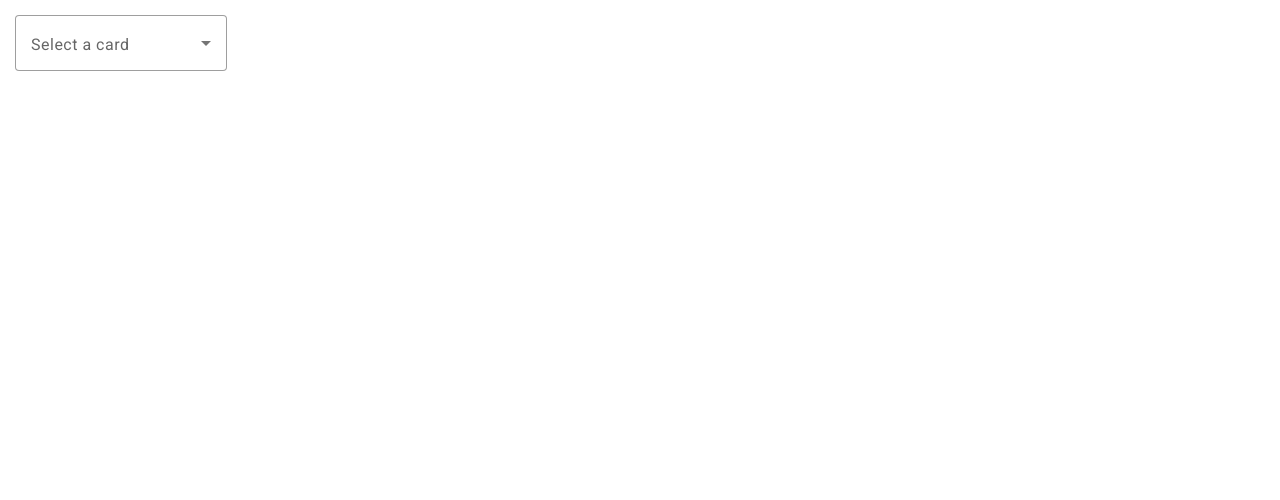
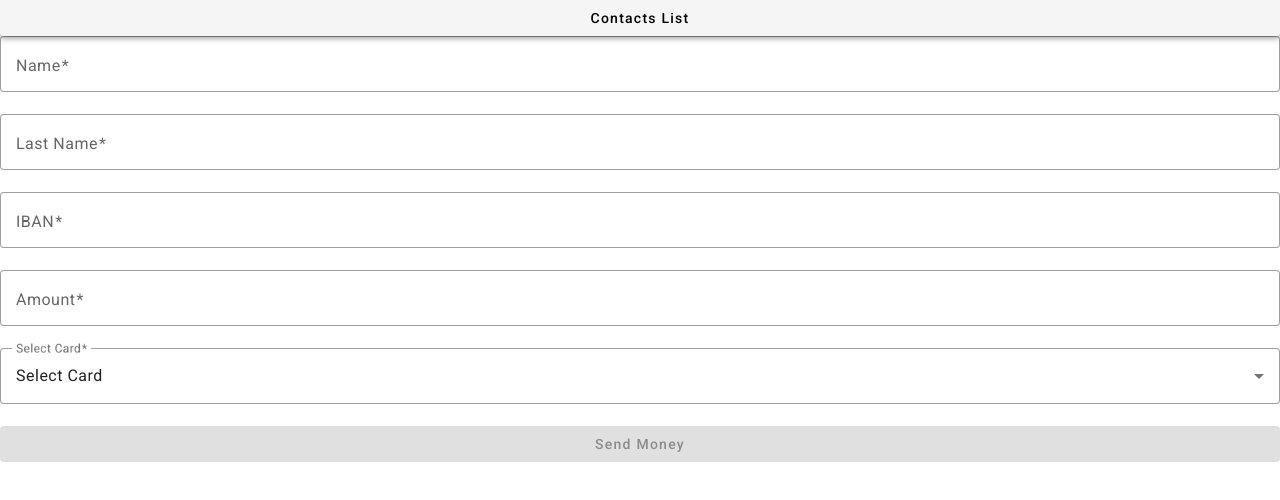
Before and after one commit to feliceNicolasBarcellona/ng-fintech, an Angular app: page / in a window 1280 px wide. Shown: the top 500 px of the page. Built offline with nearby package versions, Linux system fonts and the light colour scheme.

Commit message:
add transfer component

```diff
--- a/src/app/app.component.html
+++ b/src/app/app.component.html
@@ -2,6 +2,9 @@
   (addCard)="addHandler($event)"
   (resetForm)="cancelHandler()"
 ></app-card-form> -->
+
 <!-- <app-cards></app-cards> -->
-<!-- app.component -->
-<app-movements></app-movements>
+
+<!-- <app-movements></app-movements> -->
+
+<app-transfer></app-transfer>
--- a/src/app/app.module.ts
+++ b/src/app/app.module.ts
@@ -16,6 +16,7 @@ import { MovementComponent } from './views/movement/movement.component';
 import { MovementsComponent } from './views/movements/movements.component';
 import { TruncatePipe } from './shared/pipes/truncate.pipe';
 import { FilterByIdPipe } from './shared/pipes/filter-by-id.pipe';
+import { TransferComponent } from './views/transfer/transfer.component';
 
 @NgModule({
   declarations: [
@@ -29,7 +30,8 @@ import { FilterByIdPipe } from './shared/pipes/filter-by-id.pipe';
     MovementComponent,
     MovementsComponent,
     TruncatePipe,
-    FilterByIdPipe
+    FilterByIdPipe,
+    TransferComponent
   ],
   imports: [
     BrowserModule,
--- /dev/null
+++ b/src/app/views/transfer/transfer.component.html
@@ -0,0 +1,55 @@
+<form [formGroup]="transferForm">
+  <button
+    mat-raised-button
+    color="secondary"
+    type="button"
+  >
+    Contacts List
+  </button>
+  <mat-form-field appearance="outline">
+    <mat-label>Name</mat-label>
+    <input matInput formControlName="name" />
+    <mat-error *ngIf="transferForm.get('name')?.hasError('required')">
+      <strong>Name</strong> is required
+    </mat-error>
+  </mat-form-field>
+  <mat-form-field appearance="outline">
+    <mat-label>Last Name</mat-label>
+    <input matInput formControlName="lastName" />
+    <mat-error *ngIf="transferForm.get('lastName')?.hasError('required')">
+      <strong>Last Name</strong> is required
+    </mat-error>
+  </mat-form-field>
+  <mat-form-field appearance="outline">
+    <mat-label>IBAN</mat-label>
+    <input matInput formControlName="iban" />
+    <mat-error *ngIf="transferForm.get('iban')?.hasError('required')">
+      <strong>IBAN</strong> is required
+    </mat-error>
+  </mat-form-field>
+  <mat-form-field appearance="outline">
+    <mat-label>Amount</mat-label>
+    <input matInput formControlName="amount" />
+    <mat-error *ngIf="transferForm.get('amount')?.hasError('required')">
+      <strong>Amount</strong> is required
+    </mat-error>
+  </mat-form-field>
+  <mat-form-field appearance="outline">
+    <mat-label>Select Card</mat-label>
+    <mat-select formControlName="selectCard" id="selectCard">
+      <mat-option value="">Select Card</mat-option>
+      <mat-option value="one">First option</mat-option>
+    </mat-select>
+    <mat-error *ngIf="transferForm.get('selectCard')?.hasError('required')">
+      <strong>Card</strong> is required
+    </mat-error>
+  </mat-form-field>
+  <button
+    mat-raised-button
+    color="primary"
+    type="submit"
+    [disabled]="transferForm.invalid"
+  >
+    Send Money
+  </button>
+</form>
--- /dev/null
+++ b/src/app/views/transfer/transfer.component.scss
@@ -0,0 +1,4 @@
+form {
+  display: flex;
+  flex-direction: column;
+}
--- /dev/null
+++ b/src/app/views/transfer/transfer.component.ts
@@ -0,0 +1,21 @@
+import { Component } from '@angular/core';
+import { FormBuilder, Validators } from '@angular/forms';
+
+@Component({
+  selector: 'app-transfer',
+  templateUrl: './transfer.component.html',
+  styleUrls: ['./transfer.component.scss']
+})
+export class TransferComponent {
+
+  constructor(private fb: FormBuilder) {}
+
+  transferForm = this.fb.group({
+    name:["", Validators.required],
+    lastName:["", Validators.required],
+    iban:["", Validators.required],
+    amount:["", Validators.required],
+    selectCard:["", Validators.required]
+  })
+
+}
```
Also changed, not shown: 1 other file (tests, documents, lock files or other folders).
